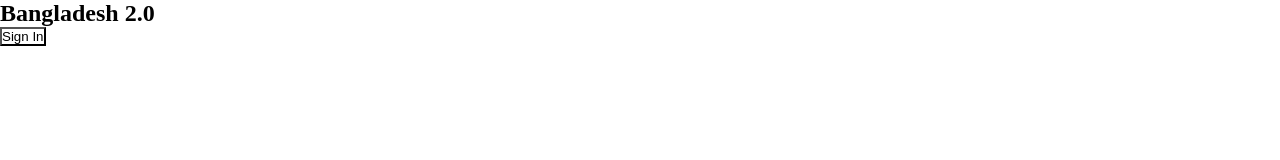
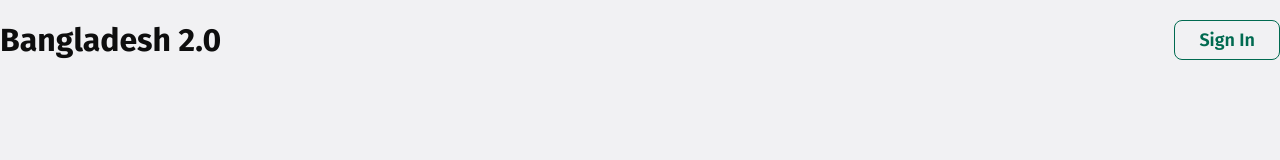
Before and after one commit to manjur0/Bangladesh-2.0, a plain HTML site: page index.html in a window 1280 px wide. Drawn offline with Linux system fonts and the light colour scheme.

Commit message:
navbar completed

```diff
--- a/Style/style.css
+++ b/Style/style.css
@@ -1,10 +1,39 @@
+/* Main Typography */
 * {
   margin: 0px;
   padding: 0px;
-  background-color: #fff;
+  background-color: #f1f1f3;
+  font-family: "Fira Sans", serif;
 }
 
 .container {
   max-width: 1280px;
+  margin-left: auto;
+  margin-right: auto;
+}
 
+/* Nav css */
+.nav {
+  margin: 20px 0px;
+  display: flex;
+  justify-content: space-between;
+  align-items: center;
 }
+.logo {
+  color: #0e0e0e;
+  font-family: "Fira Sans";
+  font-size: 32px;
+  font-style: normal;
+  font-weight: 700;
+  line-height: normal;
+}
+.sing-btn {
+  color: #006a50;
+  padding: 8px 24px;
+  border-radius: 8px;
+  border: 1px solid #006a50;
+  font-size: 18px;
+  font-weight: 600;
+  line-height: normal;
+  cursor: pointer;
+}
--- a/index.html
+++ b/index.html
@@ -5,12 +5,23 @@
     <meta name="viewport" content="width=device-width, initial-scale=1.0" />
     <title>Bangladesh 2.0</title>
     <link rel="stylesheet" href="/Style/style.css" />
+    <!-- Google Font -->
+    <link rel="preconnect" href="https://fonts.googleapis.com" />
+    <link rel="preconnect" href="https://fonts.gstatic.com" crossorigin />
+    <link
+      href="https://fonts.googleapis.com/css2?family=Fira+Sans:wght@400;500;600;700;800;900&display=swap"
+      rel="stylesheet"
+    />
   </head>
   <body class="container">
     <header>
-      <nav>
-        <div><h2>Bangladesh 2.0</h2></div>
-        <div><button>Sign In</button></div>
+      <nav class="nav">
+        <div class="logo-box">
+          <h2 class="logo">Bangladesh 2.0</h2>
+        </div>
+        <div class="">
+          <button class="sing-btn">Sign In</button>
+        </div>
       </nav>
     </header>
     <main></main>
```
